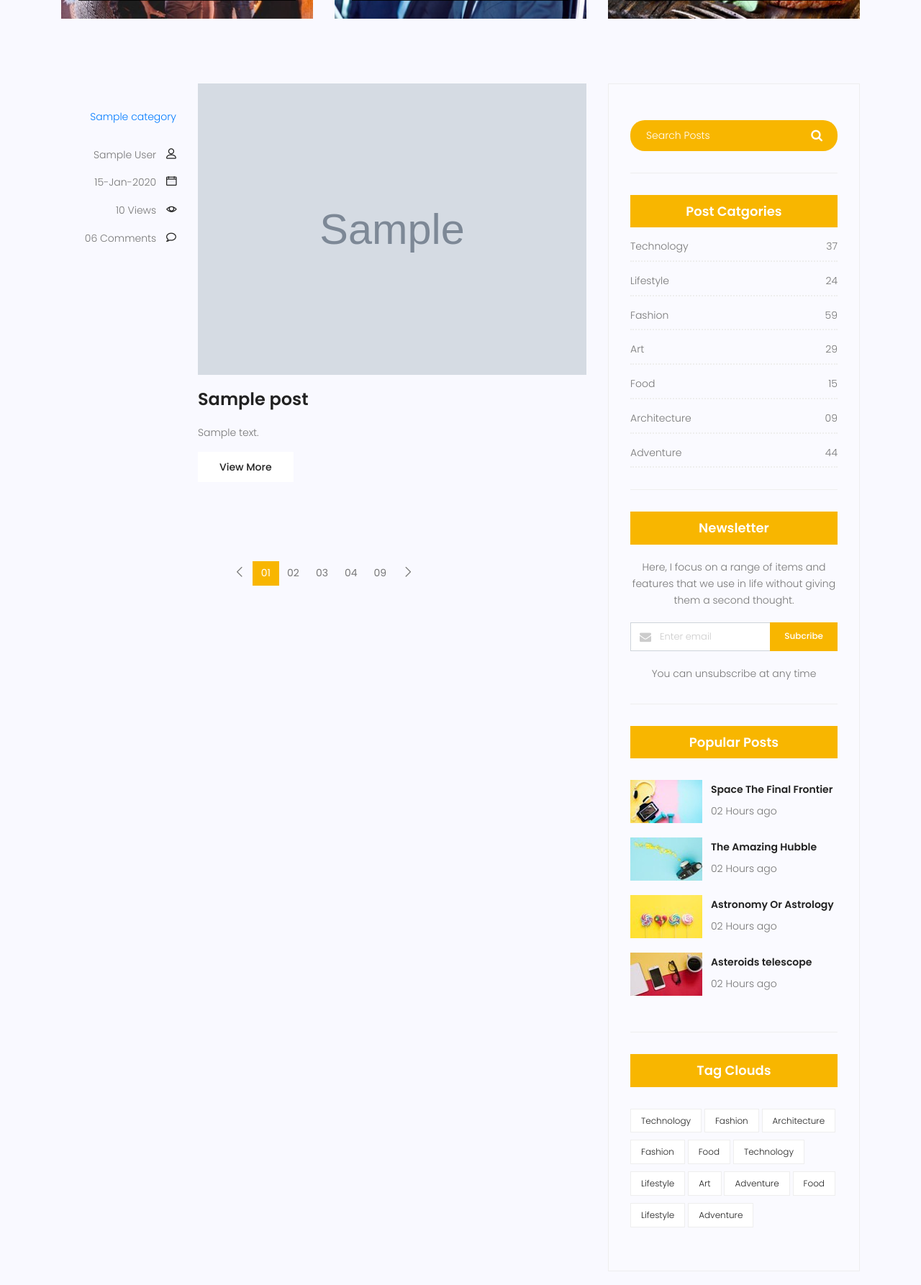
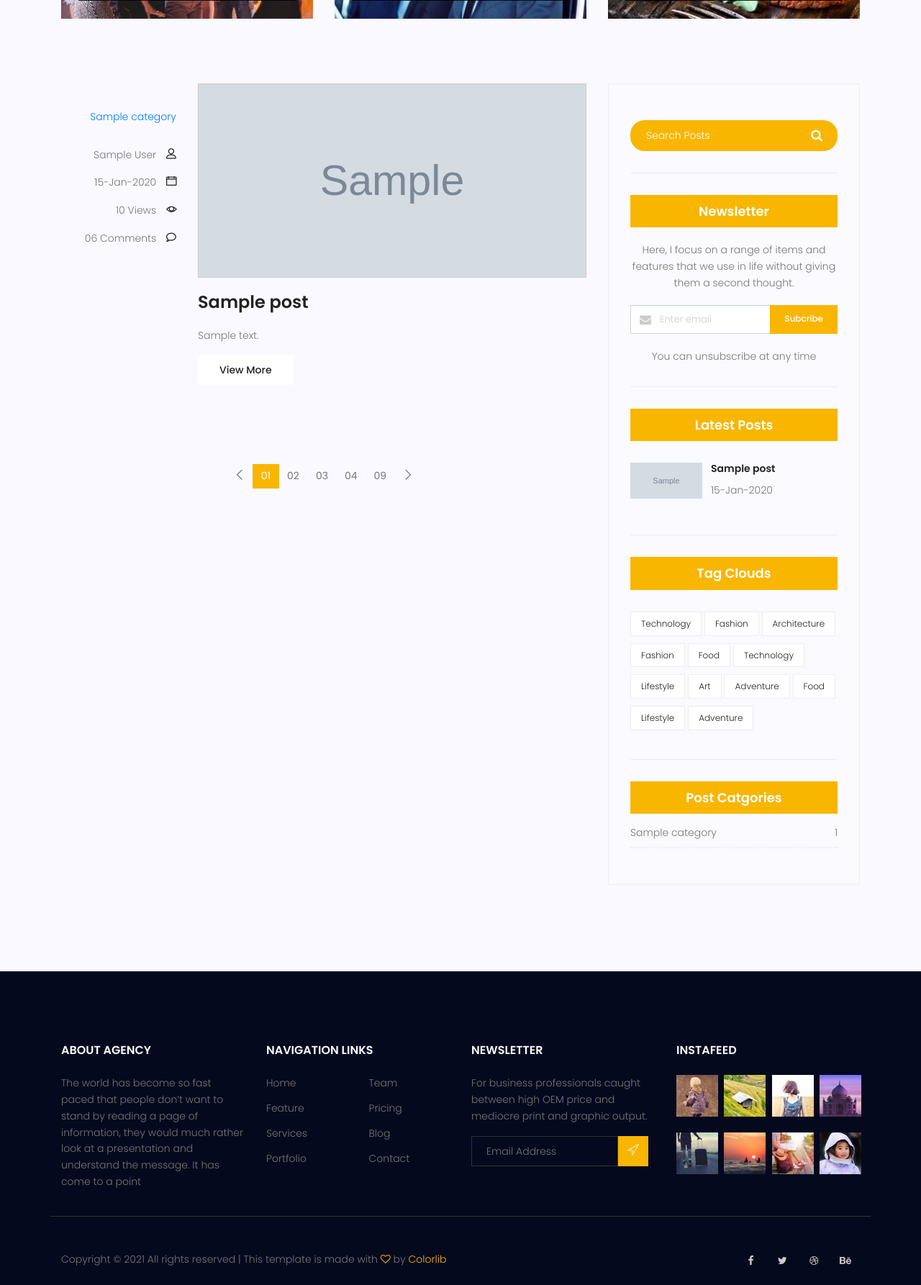
Before and after one commit to myselfajp/MyFirstPage, a Django app: template templates/Blog/blog-home.html in a window 1280 px wide. Shown: the part 966-2752 px from the top of the page at 72% size. Run offline with Django 3.2, Linux system fonts and the light colour scheme; the template is opened without the code that fills it: values that come from a table or form of the project are taken from there, others are empty; tables that the repository leaves empty hold one stand-in row (values such as "Sample post"); grey boxes marked "Sample" are stand-in pictures; some libraries are stand-ins or nearby versions.

Commit message:
template tags
made template tags file
added templates as tags to page and linked to templatetags.py

```diff
--- /dev/null
+++ b/Blog/templatetags/Blog_tags.py
@@ -0,0 +1,25 @@
+from django import template
+from Blog.models import Post,category
+register = template.Library()
+
+@register.simple_tag
+def plustwo(x):
+    return x+2
+
+@register.filter
+def snippet(x,arg=25):
+    return x[:arg]
+
+@register.inclusion_tag("Blog/popular-posts.html")
+def latest_posts():
+    posts=Post.objects.filter(status=1).order_by("-published_date")
+    return {"posts":posts}
+
+@register.inclusion_tag("Blog/category.html")
+def post_categories():
+    posts=Post.objects.filter(status=1)
+    categories=category.objects.all()
+    dic_categories={}
+    for name in categories:
+        dic_categories[name]=posts.filter(category=name).count()
+    return {"categories":dic_categories}
--- a/Blog/views.py
+++ b/Blog/views.py
@@ -20,22 +20,18 @@ def http_blog_home(request):
 
 def http_blog_single(request,p1_id):
 
-
     posts=get_object_or_404(Post ,id=p1_id,status=1)
     posts.counted_views+=1
     posts.save()
 
-
     next_p=Post.objects.filter(id__gt=posts.id, status = 1, published_date__lte =datetime.now(timezone.utc)).order_by('id').first()
     prev_p=Post.objects.filter(id__lt=posts.id, status = 1, published_date__lte =datetime.now(timezone.utc)).order_by('-id').first()
-
 
     context={
     "posts":posts,
     "next_p":next_p,
     "prev_p":prev_p
     }
-
     return render(request,"Blog\Blog-single.html",context)
 
 
--- a/statics/css/main.css
+++ b/statics/css/main.css
@@ -3655,7 +3655,9 @@ body.mobile-nav-active #mobile-nav-toggle {
 }
 
 .widget-wrap .popular-post-widget .popular-post-list .thumb img {
-  width: 100%;
+  width: 100px;
+  height: 50px;
+  object-fit: cover;
 }
 
 .widget-wrap .popular-post-widget .single-post-list {
--- a/templates/Blog/blog-home.html
+++ b/templates/Blog/blog-home.html
@@ -1,6 +1,6 @@
 {% extends "base.html" %}
 {% load static %}
-
+{% load Blog_tags %}
 {% block content %}
 <!-- start banner Area -->
 <section class="banner-area relative blog-home-banner" id="home">
@@ -111,7 +111,10 @@
 					</div>
 					<div class="col-lg-9 col-md-9 ">
 						<div class="feature-img">
-							<img class="img-fluid" src="{{post.image.url}}" alt="">
+							<img class="img-fluid" src="{{post.image.url}}" alt="" style="object-fit:cover;
+							width:540px;
+							height:270px;
+							border: solid 1px #CCC">
 						</div>
 						<a class="posts-title" href="{% url 'Blog:blog-single' p1_id=post.id %}">
 							<h3>{{post.title}}</h3>
@@ -159,10 +162,10 @@
 					</div>
 
 					<!-- includes area -->
-					{% include "Blog/category.html" %}
 					{% include "Blog/news-letter.html" %}
-					{% include "Blog/popular-posts.html" %}
+					{% latest_posts %}
 					{% include "Blog/tags.html" %}
+					{% post_categories %}
 
 				</div>
 			</div>
--- a/templates/Blog/blog-single.html
+++ b/templates/Blog/blog-single.html
@@ -67,9 +67,10 @@
 				<div class="navigation-area">
 					<div class="row">
 						<!-- prev page area -->
-						{% if prev_p != None %}
+
 						<div
 							class="col-lg-6 col-md-6 col-12 nav-left flex-row d-flex justify-content-start align-items-center">
+							{% if prev_p != None %}
 							<div class="thumb">
 								<a href="{% url 'Blog:blog-single' p1_id=prev_p.id %}"><img class="img-fluid" src="{% static 'img/blog/prev.jpg' %}" alt=""></a>
 							</div>
@@ -82,8 +83,9 @@
 									<h4>{{prev_p.title}}</h4>
 								</a>
 							</div>
+							{% endif %}
 						</div>
-						{% endif %}
+
 						<!-- end of prev page area -->
 
 						<!-- next page area -->
--- a/templates/Blog/category.html
+++ b/templates/Blog/category.html
@@ -2,47 +2,13 @@
 <div class="single-sidebar-widget post-category-widget">
     <h4 class="category-title">Post Catgories</h4>
     <ul class="cat-list">
+        {% for cat,count in categories.items %}
         <li>
             <a href="#" class="d-flex justify-content-between">
-                <p>Technology</p>
-                <p>37</p>
+                <p>{{cat}}</p>
+                <p>{{count}}</p>
             </a>
         </li>
-        <li>
-            <a href="#" class="d-flex justify-content-between">
-                <p>Lifestyle</p>
-                <p>24</p>
-            </a>
-        </li>
-        <li>
-            <a href="#" class="d-flex justify-content-between">
-                <p>Fashion</p>
-                <p>59</p>
-            </a>
-        </li>
-        <li>
-            <a href="#" class="d-flex justify-content-between">
-                <p>Art</p>
-                <p>29</p>
-            </a>
-        </li>
-        <li>
-            <a href="#" class="d-flex justify-content-between">
-                <p>Food</p>
-                <p>15</p>
-            </a>
-        </li>
-        <li>
-            <a href="#" class="d-flex justify-content-between">
-                <p>Architecture</p>
-                <p>09</p>
-            </a>
-        </li>
-        <li>
-            <a href="#" class="d-flex justify-content-between">
-                <p>Adventure</p>
-                <p>44</p>
-            </a>
-        </li>
+        {% endfor %}
     </ul>
 </div>
--- a/templates/Blog/popular-posts.html
+++ b/templates/Blog/popular-posts.html
@@ -1,50 +1,23 @@
 {% load static %}
+
 <div class="single-sidebar-widget popular-post-widget">
-    <h4 class="popular-title">Popular Posts</h4>
+    <h4 class="popular-title">Latest Posts</h4>
     <div class="popular-post-list">
+        {% for post in posts %}
         <div class="single-post-list d-flex flex-row align-items-center">
             <div class="thumb">
-                <img class="img-fluid" src="{% static 'img/blog/pp1.jpg' %}" alt="">
+                <a href="{% url 'Blog:blog-single' p1_id=post.id %}">
+                <img class="img-fluid" src="{{post.image.url}}" alt="">
+                </a>
             </div>
             <div class="details">
-                <a href="#single">
-                    <h6>Space The Final Frontier</h6>
+                <a href="{% url 'Blog:blog-single' p1_id=post.id %}">
+                    <h6>{{post.title}}</h6>
                 </a>
-                <p>02 Hours ago</p>
+                <p>{{post.published_date|date:"d-M-Y"}}</p>
             </div>
         </div>
-        <div class="single-post-list d-flex flex-row align-items-center">
-            <div class="thumb">
-                <img class="img-fluid" src="{% static 'img/blog/pp2.jpg' %}" alt="">
-            </div>
-            <div class="details">
-                <a href="#single">
-                    <h6>The Amazing Hubble</h6>
-                </a>
-                <p>02 Hours ago</p>
-            </div>
-        </div>
-        <div class="single-post-list d-flex flex-row align-items-center">
-            <div class="thumb">
-                <img class="img-fluid" src="{% static 'img/blog/pp3.jpg' %}" alt="">
-            </div>
-            <div class="details">
-                <a href="#single">
-                    <h6>Astronomy Or Astrology</h6>
-                </a>
-                <p>02 Hours ago</p>
-            </div>
-        </div>
-        <div class="single-post-list d-flex flex-row align-items-center">
-            <div class="thumb">
-                <img class="img-fluid" src="{% static 'img/blog/pp4.jpg' %}" alt="">
-            </div>
-            <div class="details">
-                <a href="#single">
-                    <h6>Asteroids telescope</h6>
-                </a>
-                <p>02 Hours ago</p>
-            </div>
-        </div>
+        {% endfor %}
+
     </div>
 </div>
```
Also changed, not shown: templates/Blog/test.html (+5 -2 lines), Blog/templatetags/__init__.py (added).
